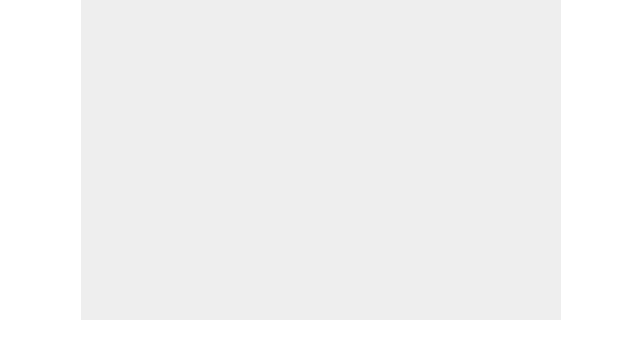
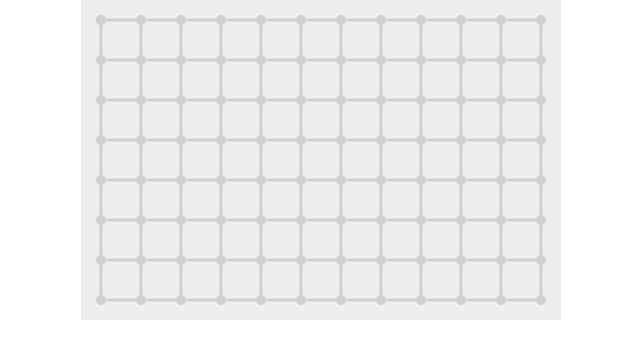
Before and after one commit to michael-myers-fja/box-game, a plain HTML site: page index.html in a window 1280 px wide. Shown: the whole page, without its empty margins (319-959 px from the left). Drawn offline with Linux system fonts and the light colour scheme.

Commit message:
Render Game Board

```diff
--- a/index.html
+++ b/index.html
@@ -39,16 +39,18 @@
             this.edgePool = {}
 
             this.getEdge = function (p1, p2) {
-                var ps = [p1, p2]
-                ps.sort()
-                if (!this.edgePool[ps[0]])
-                    this.edgePool[ps[0]] = {}
+                if (!this.edgePool[p1])
+                    this.edgePool[p1] = {}
+                if (!this.edgePool[p2])
+                    this.edgePool[p2] = {}
 
-                if (!this.edgePool[ps[0]][ps[1]]) {
-                    this.edgePool[ps[0]][ps[1]] = new Edge(ps[0], ps[1])
+                if (!this.edgePool[p1][p2]) {
+                    var newEdge = new Edge(p1, p2)
+                    this.edgePool[p1][p2] = newEdge
+                    this.edgePool[p2][p1] = newEdge
                 }
 
-                return this.edgePool[ps[0]][ps[1]]
+                return this.edgePool[p1][p2]
             }
 
             // init board
@@ -82,6 +84,73 @@
                 }
             }
         }
+
+        function mapPointToScreen(point, board, ctx) {
+            var xFactor = (point % board.width) / board.width
+            var yFactor = (Math.trunc(point / board.width)) / board.height
+
+            // sp: screen point
+            var sp = {}, margin = 20
+            sp.x = ctx.canvas.clientWidth * xFactor + margin
+            sp.y = ctx.canvas.clientHeight * yFactor + margin
+
+            return sp
+        }
+
+        function draw(board) {
+            var canvas = document.getElementById("myCanvas");
+            var ctx = canvas.getContext("2d");
+
+            var toVisit = [0]
+            var alreadyDrawn = []
+            while(toVisit.length>0) {
+                // draw current point
+                var p = toVisit.shift()
+                var sp = mapPointToScreen(p, board, ctx)
+                drawPoint(ctx, sp)
+                alreadyDrawn.push(p)
+
+                // queue next points
+                var endpoints = Object.keys(board.edgePool[p])
+
+                endpoints.forEach(function(endP) {
+                    var edge = board.edgePool[p][endP]
+                    if(alreadyDrawn.indexOf(edge) < 0) {
+                        var spA = sp
+                        var spB = mapPointToScreen(endP, board, ctx)
+                        drawEdge(ctx, spA, spB)
+                        alreadyDrawn.push(edge)
+                    }
+                    if(alreadyDrawn.indexOf(endP) < 0 && toVisit.indexOf(endP) < 0) {
+                        // if not processed or queued, queue it endpoint
+                        toVisit.push(endP)
+                    }
+                })
+            }
+        }
+
+        function drawPoint(ctx, sp) {
+            ctx.beginPath();
+            ctx.arc(sp.x, sp.y, 5, 0, Math.PI*2, false);
+            ctx.fillStyle = "#D0D0D0";
+            ctx.fill();
+            ctx.closePath();
+        }
+
+        function drawEdge(ctx, spA, spB) {
+            var w = .1
+            ctx.beginPath()
+            ctx.moveTo(spA.x, spA.y)
+            ctx.strokeStyle = "#D0D0D0";
+            ctx.lineWidth = 3
+            ctx.lineTo(spB.x, spB.y)
+            ctx.stroke()
+            ctx.closePath()
+        }
+
+        var board = new Board(12,8)
+        draw(board)
+
     </script>
 
 </body>
```
